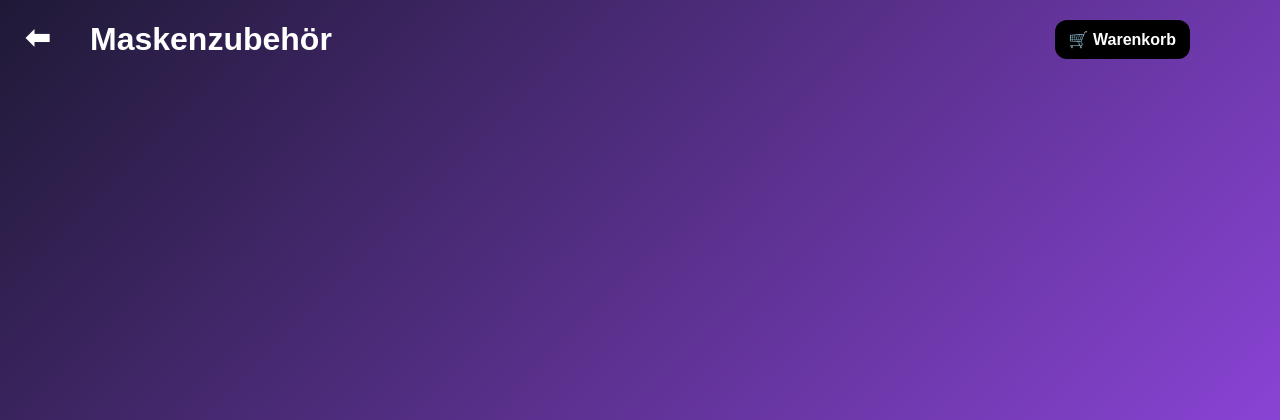
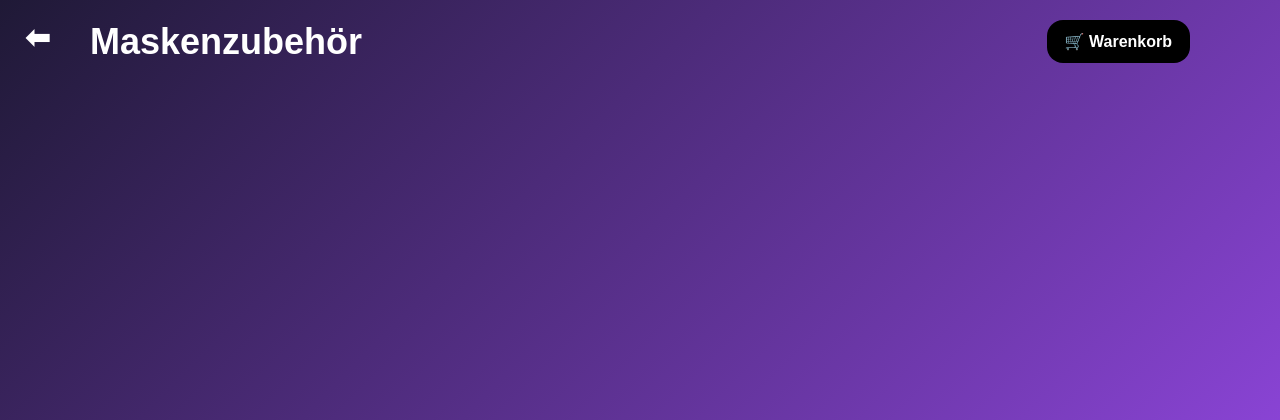
Before and after one commit to jessicabausch24-bot/hexenapp, a Flask app: template templates/masken-zubehoer.html in a window 1280 px wide. Shown: the top 420 px of the page. Run offline with Flask 3, Linux system fonts and the light colour scheme; the template is opened without the code that fills it, so the values that code supplies are empty; a user stored in the database is signed in.

Commit message:
template fix preise und layout

```diff
--- a/templates/masken-zubehoer.html
+++ b/templates/masken-zubehoer.html
@@ -3,7 +3,6 @@
 {% block title %}Maskenzubehör{% endblock %}
 
 {% block styles %}
-
 .wrapper {
     max-width: 1100px;
     margin: 0 auto;
@@ -19,26 +18,23 @@
 .header h1 {
     margin: 0;
     color: white !important;
+    font-size: 36px;
 }
 
 .cart-link {
-    padding: 10px 14px;
+    padding: 12px 18px;
     background: black;
-    border-radius: 12px;
+    border-radius: 16px;
     color: white;
     text-decoration: none;
     font-weight: bold;
 }
 
-.cart-link:hover {
-    background: #5200b8;
-}
-
 .grid {
     display: grid;
-    grid-template-columns: repeat(auto-fit, minmax(200px, 260px));
+    grid-template-columns: repeat(auto-fit, minmax(240px, 280px));
     justify-content: center;
-    gap: 20px;
+    gap: 25px;
 }
 
 .card {
@@ -57,9 +53,12 @@
 
 .image-box {
     width: 100%;
-    height: 220px;
+    height: 240px;
+    background: #e8d5c2;
+    display: flex;
+    align-items: center;
+    justify-content: center;
     overflow: hidden;
-    background: transparent;
 }
 
 .product-img {
@@ -82,9 +81,8 @@
 .price {
     font-weight: bold;
     color: black;
-    margin-top: 5px;
+    margin-top: 6px;
 }
-
 {% endblock %}
 
 {% block content %}
@@ -109,17 +107,16 @@
 
                 <div class="title-box">
                     <h2>{{ produkt.name }}</h2>
+
                     {% set preise = produkt.get('groessen_preise', {}).values() | list %}
 
                     {% if preise %}
-    <div class="price">
-        ab {{ "%.2f"|format(preise | min) }} €
+                        {% set min_preis = preise | min %}
+                        <div class="price">{{ "%.2f"|format(min_preis) }} €</div>
+                    {% else %}
+                        <div class="price">{{ "%.2f"|format(produkt.preis) }} €</div>
+                    {% endif %}
                 </div>
-{% else %}
-    <div class="price">
-        {{ "%.2f"|format(produkt.preis) }} €
-    </div>
-{% endif %}
 
             </a>
         {% endfor %}
```
Also changed, not shown: templates/merchandise.html (+11 -3 lines). Lines whose indentation alone changed are shown as unchanged.
